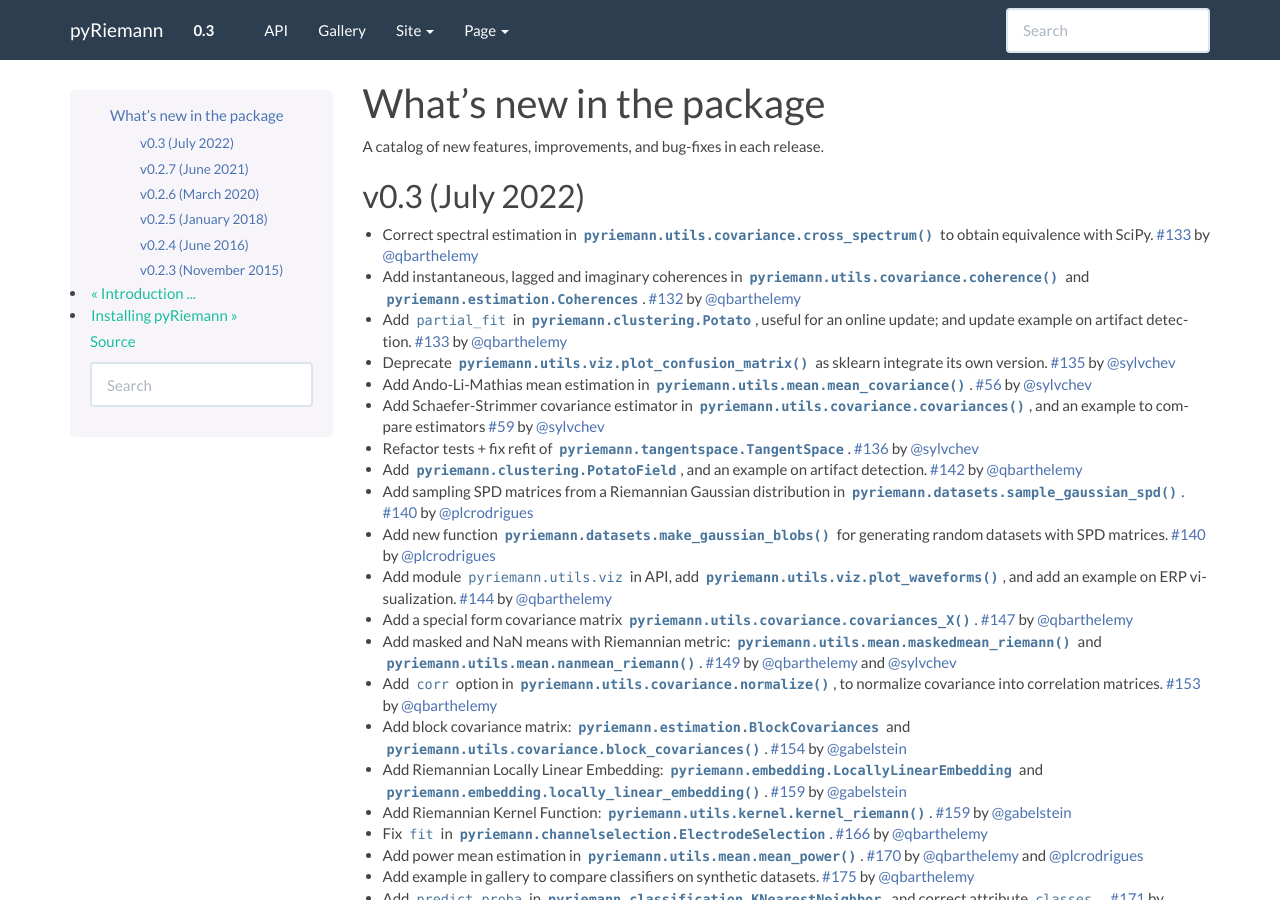
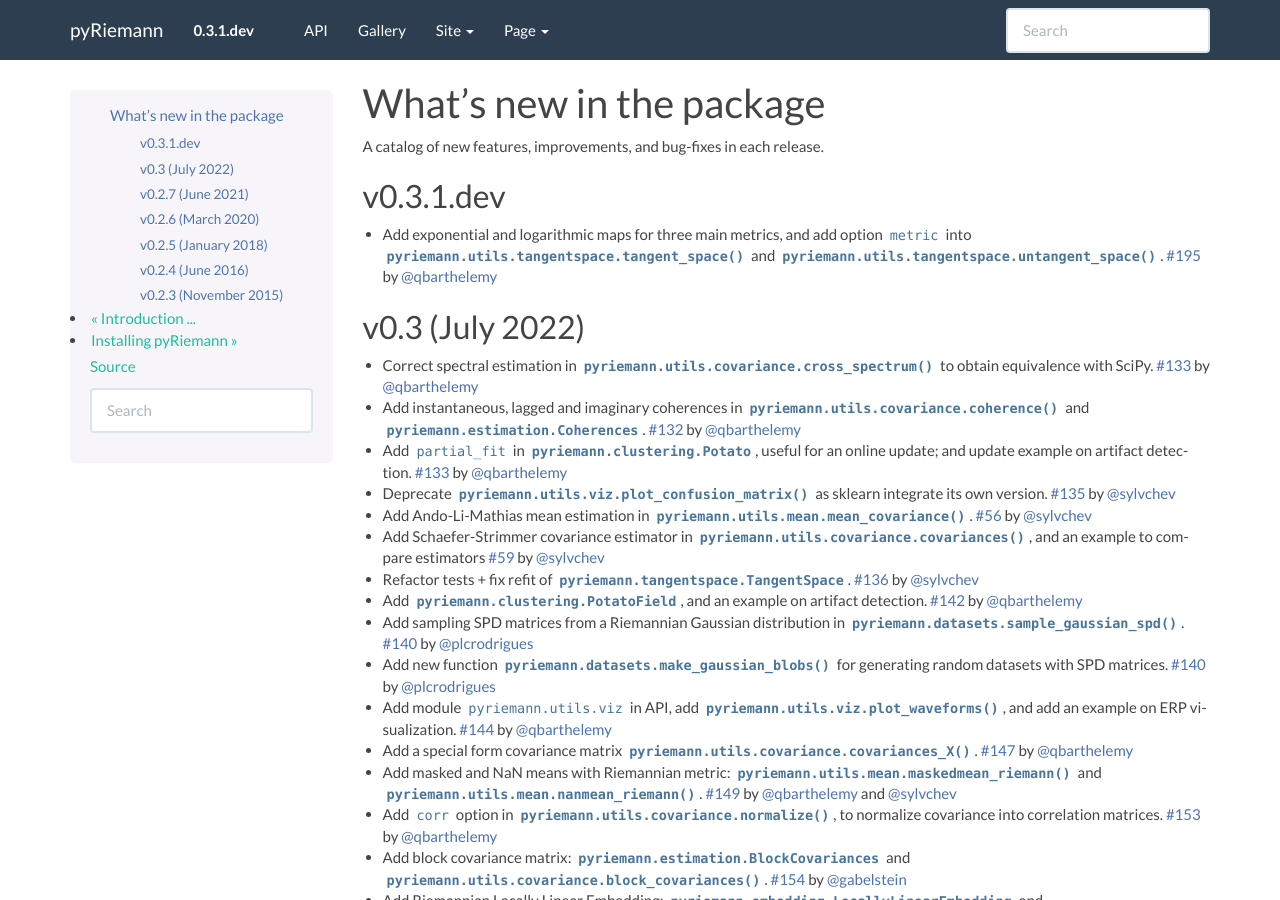
Before and after one commit to pyRiemann/pyRiemann, a Sphinx documentation site: the page built from doc/whatsnew.rst, in a window 1280 px wide and 900 px high. Built offline with Sphinx 7.4.7, drawn with Linux system fonts in a browser that asks for light colours; formulas are drawn with MathJax 3; pages that are not in the unit, such as notebooks, are missing from menus.

Commit message:
increase version to 0.3.1.dev

```diff
--- a/doc/whatsnew.rst
+++ b/doc/whatsnew.rst
@@ -6,6 +6,11 @@
 =========================
 
 A catalog of new features, improvements, and bug-fixes in each release.
+
+v0.3.1.dev
+----------
+
+- Add exponential and logarithmic maps for three main metrics, and add option ``metric`` into :func:`pyriemann.utils.tangentspace.tangent_space` and :func:`pyriemann.utils.tangentspace.untangent_space`. :pr:`195` by :user:`qbarthelemy`
 
 v0.3 (July 2022)
 ----------------
--- a/pyriemann/_version.py
+++ b/pyriemann/_version.py
@@ -1 +1 @@
-__version__ = '0.3'
+__version__ = '0.3.1.dev'
```
